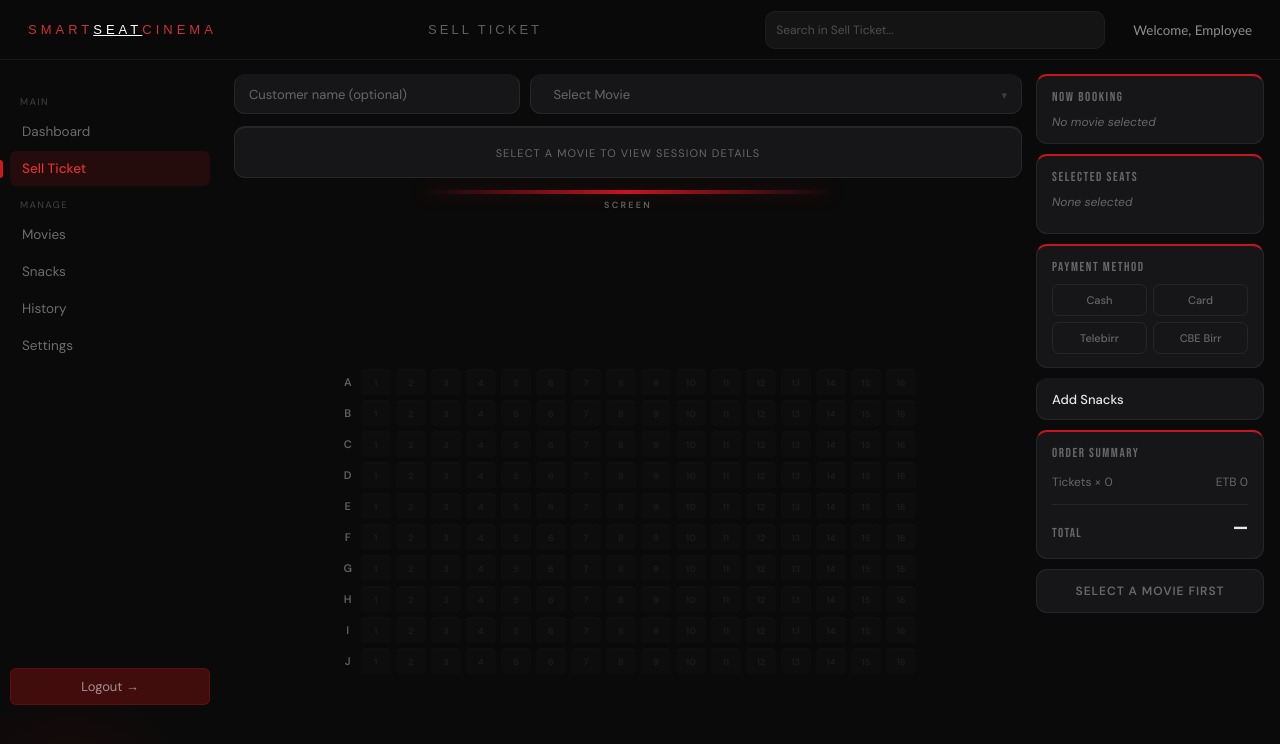
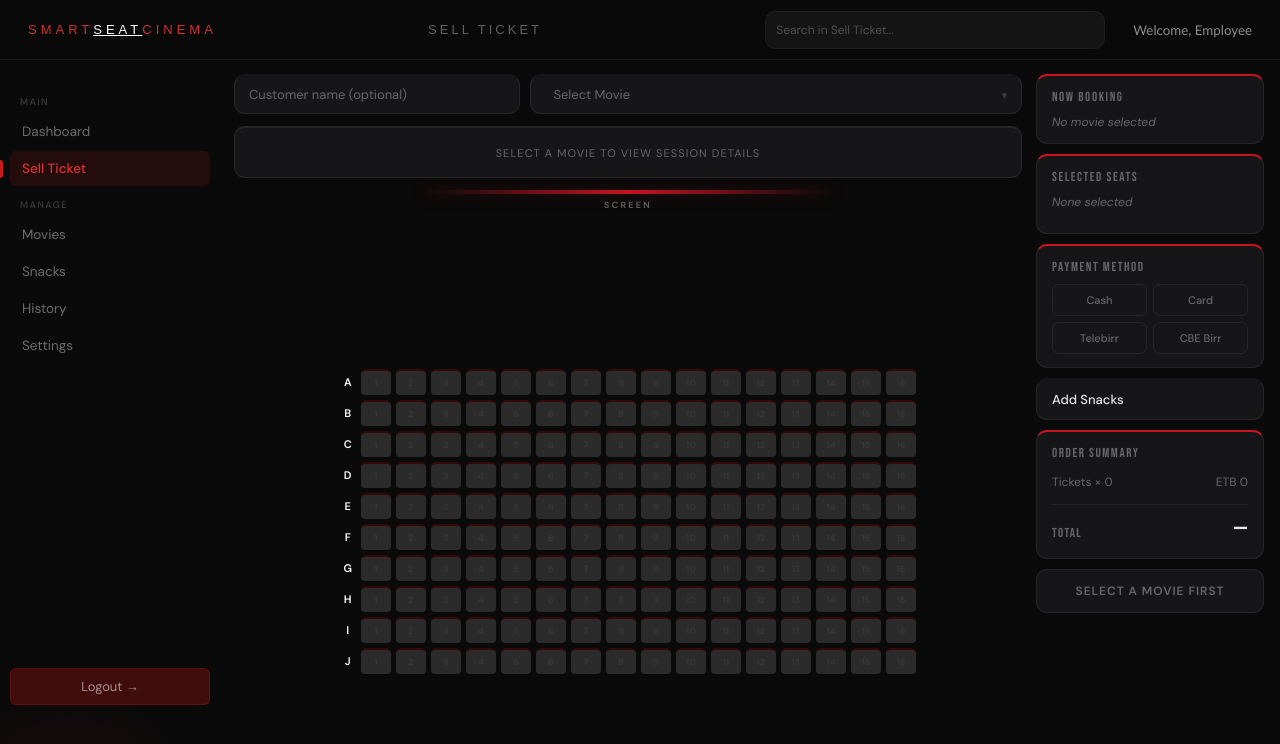
Before and after one commit to Aben-G/SmartSeatCinema, a React (Vite) app: page /dashboard/sell-ticket in a window 1280 px wide. Shown: the top 744 px of the page. Built offline with nearby package versions, Linux system fonts and the light colour scheme.

Commit message:
Front-end v1.0.2

```diff
--- a/src/styles/sellTicket.css
+++ b/src/styles/sellTicket.css
@@ -22,9 +22,9 @@
 
   /* seats */
   --seat-empty:    #1e1e24;
-  --seat-occ:      #2b1a1c;
+  --seat-occ:      #fb011e;
   --seat-occ-text: #5a3038;
-  --seat-sel:      #c8141e;
+  --seat-sel:      #00e604;
   --seat-sel-glow: rgba(200, 20, 30, 0.45);
 
   --radius:   11px;
@@ -234,13 +234,12 @@ input  { font-family: var(--font-body); }
   width: 16px;
   font-size: 11px;
   font-weight: 600;
-  color: var(--muted);
+  color:white;
   text-align: center;
   letter-spacing: 0.05em;
   flex-shrink: 0;
 }
 
-/* Seat — flat 2D, matches screenshot aesthetic */
 .st-seat {
   width: 30px;
   height: 26px;
@@ -252,13 +251,12 @@ input  { font-family: var(--font-body); }
   letter-spacing: 0.02em;
   border-radius: 5px 5px 4px 4px;
   border: none;
-  background: var(--seat-empty);
-  color: rgba(255, 255, 255, 0.35);
+  background: rgba(255, 255, 255, 0.766);
+  color: rgb(255, 255, 255);
   cursor: pointer;
   transition: background 0.13s, color 0.13s, transform 0.1s, box-shadow 0.13s;
   position: relative;
-  /* subtle seat-back ridge at top */
-  border-top: 2px solid rgba(255,255,255,0.06);
+  border-top: 2px solid rgb(255, 0, 0);
 }
 .st-seat:hover:not(:disabled) {
   background: #2c2c38;
```
